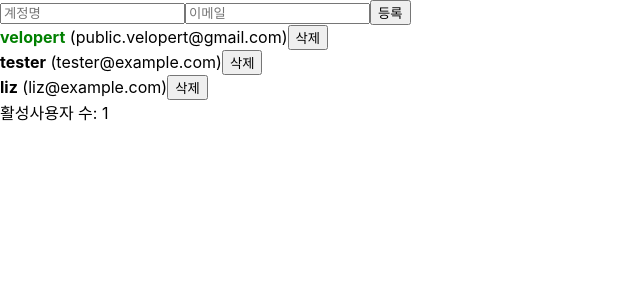
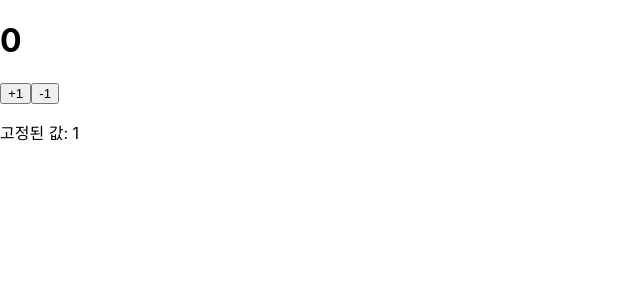
Before and after one commit to euna0104/begin-react, a React (Create React App) app: page / in a window 1280 px wide. Shown: the top 300 px of the page, without its empty margins (0-640 px from the left). Built offline with nearby package versions, Linux system fonts and the light colour scheme.

Commit message:
클래스형 컴포넌트로 구현

```diff
--- a/src/Counter.js
+++ b/src/Counter.js
@@ -1,32 +1,34 @@
-import React, {useReducer} from 'react';
+import React, { Component } from 'react';
 
-function reducer(state, action) {
-    switch (action.type) {
-        case 'INCREMENT':
-            return state + 1;
-        case 'DECREMENT':
-            return state - 1;
-        default:
-            return state;
+class Counter extends Component {
+    constructor(props) {
+        super(props);
+        this.state = {
+            counter: 0,
+            fixed: 1
+        };
+    }
+
+    handleIncrease = () => { //메소드 선언
+        this.setState({
+            counter: this.state.counter + 1
+        });
+    };
+    handleDecrease = () =>{
+        this.setState({
+            counter: this.state.counter - 1
+        });
+    }
+    render() {
+        return (
+            <div>
+                <h1>{this.state.counter}</h1>
+                <button onClick={this.handleIncrease}>+1</button>
+                <button onClick={this.handleDecrease}>-1</button>
+                <p>고정된 값: {this.state.fixed}</p>
+            </div>
+        );
     }
 }
 
-function Counter() {
-    const [number, dispatch] = useReducer(reducer,0);
-
-    const onIncrease = () => {
-        dispatch({type: 'INCREMENT'});
-    };
-    const onDecrease = () => {
-        dispatch({type: 'DECREMENT'});
-    };
-    return (
-        <div>
-            <h1>{number}</h1>
-            <button onClick={onIncrease}>+1</button>
-            <button onClick={onDecrease}>-1</button>
-        </div>
-    )
-}
-
 export default Counter;
--- a/src/index.js
+++ b/src/index.js
@@ -1,13 +1,13 @@
 import React from 'react';
 import ReactDOM from 'react-dom';
 import './index.css';
-import App from './App';
+import Counter from './Counter';
 import reportWebVitals from './reportWebVitals';
 
 const root = ReactDOM.createRoot(document.getElementById('root'));
 root.render(
   <React.StrictMode>
-    <App />
+    <Counter />
   </React.StrictMode>
 );
 
```
Also changed, not shown: src/Hello.js (+13 -10 lines).
